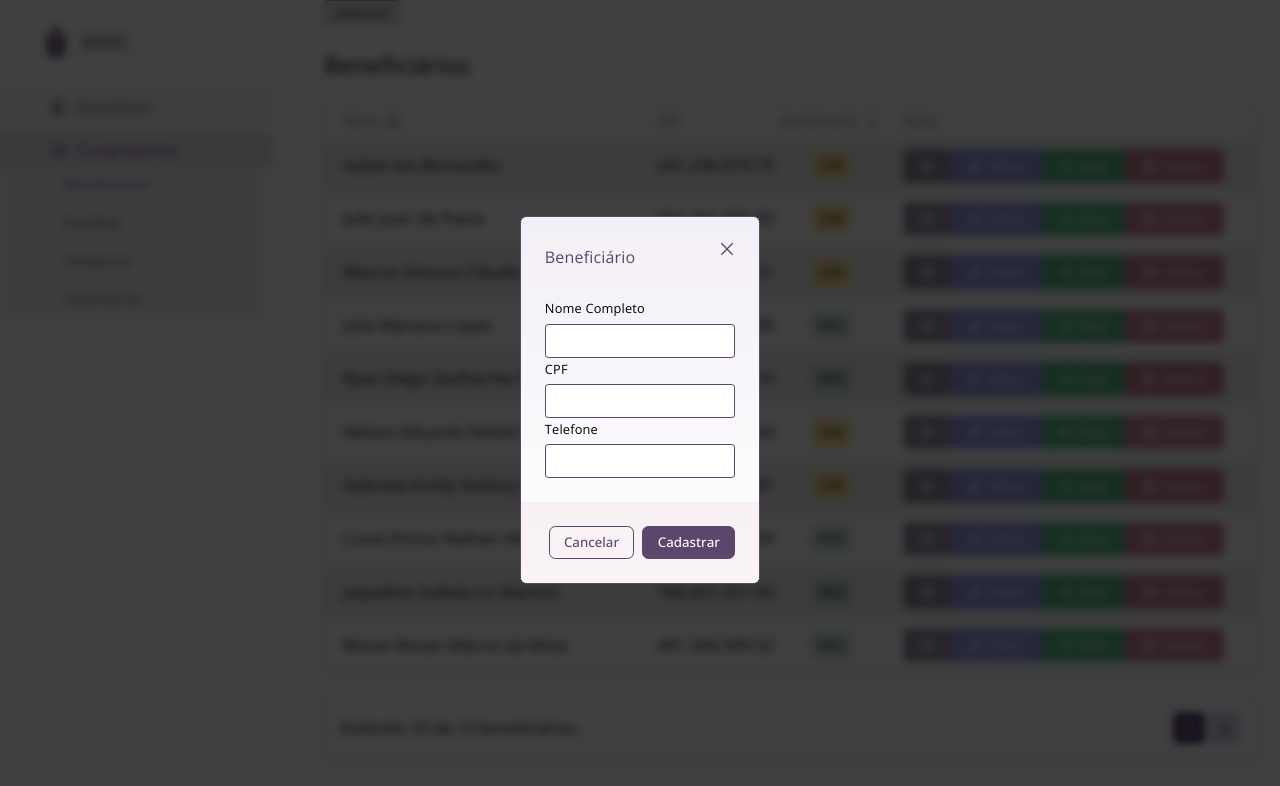
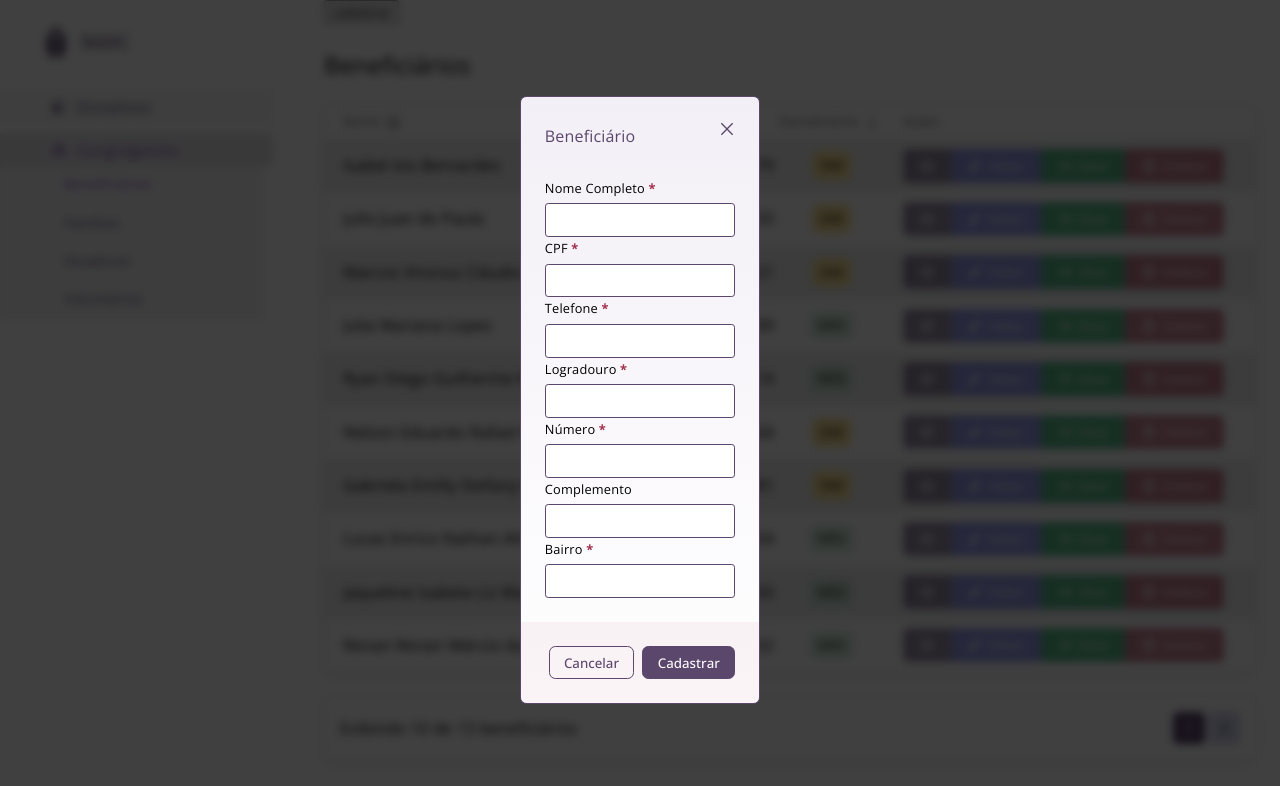
Before and after one commit to gabrielttrevisan/sgdc, a React (Vite) app in the folder frontend/: page /beneficiarios in a window 1280 px wide. Both pictures are taken after a click on the button "cadastrar". Shown: the top 786 px of the page. Built offline with nearby package versions, Linux system fonts and the light colour scheme.

Commit message:
feat(frontend): input field label required asterisk and beneficiary form text fields with validation

```diff
--- a/frontend/src/components/form/input-field/InputField.css
+++ b/frontend/src/components/form/input-field/InputField.css
@@ -7,6 +7,11 @@
 
   label {
     font-size: 0.8rem;
+
+    .input-field__required {
+      color: var(--colors-state-error);
+      font-weight: bold;
+    }
   }
 
   input {
--- a/frontend/src/components/form/input-field/InputField.jsx
+++ b/frontend/src/components/form/input-field/InputField.jsx
@@ -20,7 +20,10 @@ export const InputField = ({
 }) => {
   return (
     <div className="input-field">
-      <label htmlFor={id}>{label}</label>
+      <label htmlFor={id}>
+        {label}{" "}
+        {required ? <span className="input-field__required">*</span> : null}
+      </label>
 
       <input
         name={name}
--- a/frontend/src/routes/beneficiaries/components/beneficiary-form-modal/BeneficiaryFormModal.jsx
+++ b/frontend/src/routes/beneficiaries/components/beneficiary-form-modal/BeneficiaryFormModal.jsx
@@ -33,6 +33,7 @@ export const BeneficiaryFormModal = ({ ref }) => {
         required={true}
         id="nationalId"
         label="CPF"
+        inputMode="numeric"
         mask={(input) =>
           unmaskDigits(input)
             .slice(0, 11)
@@ -51,6 +52,8 @@ export const BeneficiaryFormModal = ({ ref }) => {
           const trimmed = value.trim();
           const message = "CPF inválido";
 
+          if (trimmed.length < 11) return message;
+
           return true;
         }}
       />
@@ -60,6 +63,7 @@ export const BeneficiaryFormModal = ({ ref }) => {
         required={true}
         id="phone"
         label="Telefone"
+        inputMode="numeric"
         mask={(input) =>
           unmaskDigits(input)
             .slice(0, 11)
@@ -82,6 +86,58 @@ export const BeneficiaryFormModal = ({ ref }) => {
           return true;
         }}
       />
+
+      <InputField
+        name="street"
+        required={true}
+        id="street"
+        label="Logradouro"
+        validate={(value) => {
+          const trimmed = value.trim();
+
+          if (trimmed.length < 4) return "Logradouro muito curto";
+          else if (trimmed.length > 140) return "Logradouro muito longo";
+
+          return true;
+        }}
+      />
+
+      <InputField
+        name="number"
+        required={true}
+        id="number"
+        label="Número"
+        inputMode="numeric"
+        validate={(value) => {
+          const trimmed = value.trim();
+
+          if (!trimmed.length) return "Número inválido";
+
+          return true;
+        }}
+      />
+
+      <InputField
+        name="complement"
+        required={false}
+        id="complement"
+        label="Complemento"
+        validate={() => true}
+      />
+
+      <InputField
+        name="neighborhood"
+        required={true}
+        id="neighborhood"
+        label="Bairro"
+        validate={(value) => {
+          const trimmed = value.trim();
+
+          if (!trimmed.length) return "Bairro inválido";
+
+          return true;
+        }}
+      />
     </FormModal>
   );
 };
```
